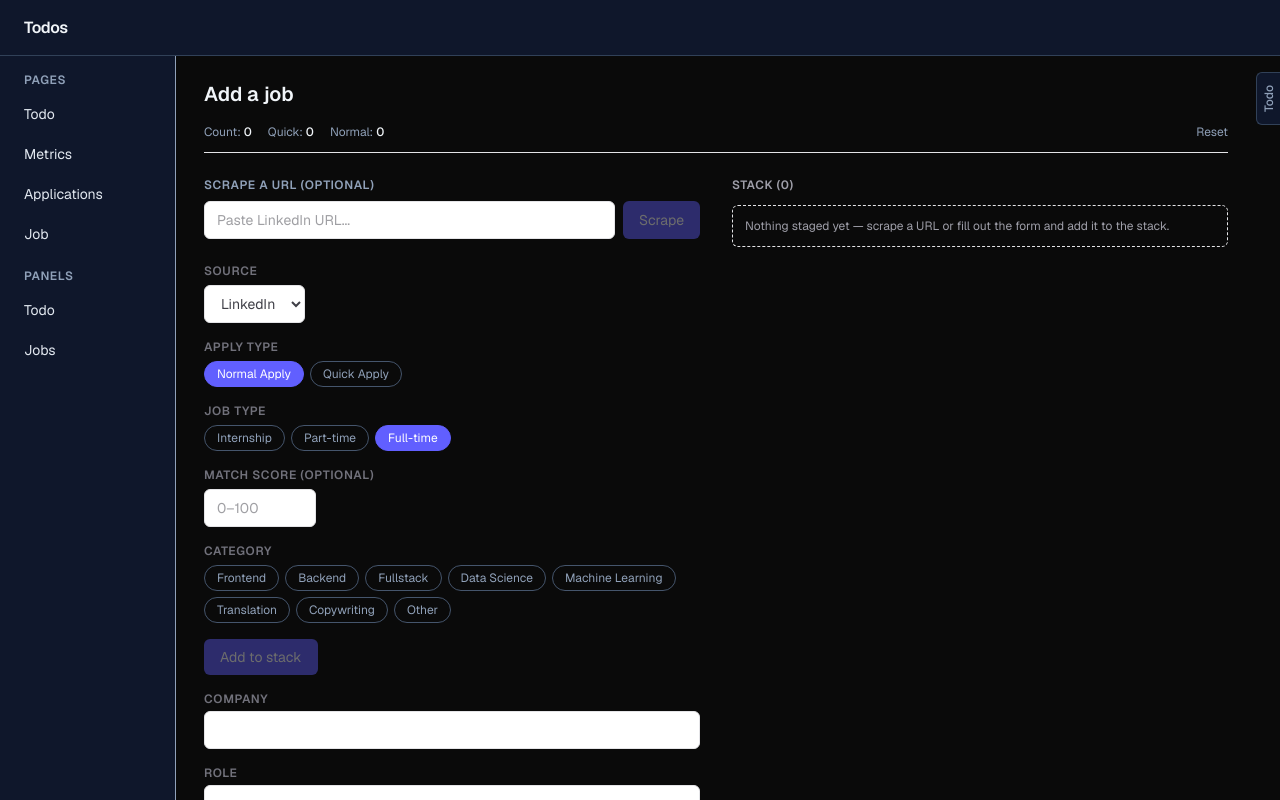
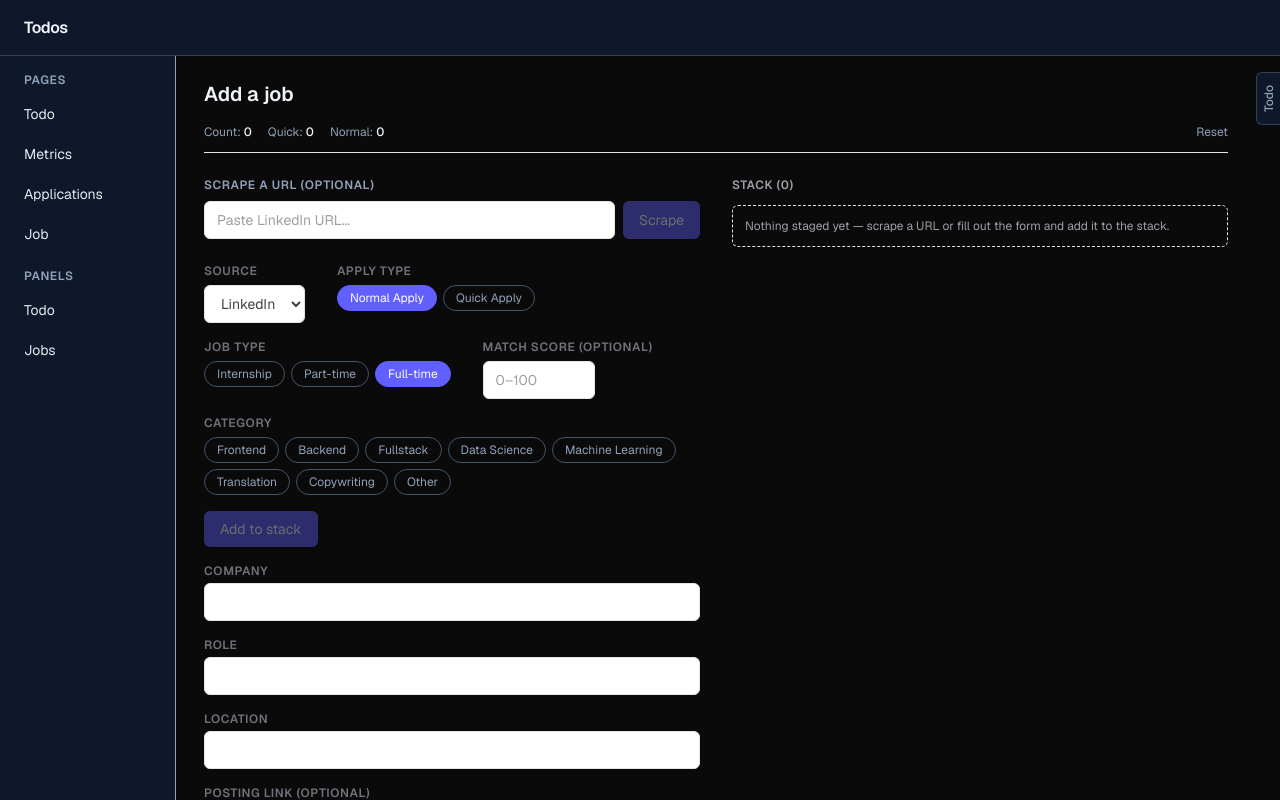
Before and after one commit to Jonathanko52/personal-interface, a Next.js app: page /jobs/new in a window 1280 px wide. Built offline with nearby package versions, Linux system fonts and the light colour scheme.

Commit message:
job page css changes

```diff
--- a/app/components/JobFields.tsx
+++ b/app/components/JobFields.tsx
@@ -30,6 +30,8 @@ interface JobFieldsProps {
 }
 
 export const LABEL_CLASS = "text-xs font-semibold text-zinc-500 uppercase tracking-wider";
+const ROW_CLASS = "flex flex-wrap items-start gap-x-8 gap-y-4";
+
 export const INPUT_CLASS =
   "text-sm border border-zinc-200 rounded-md px-3 py-2 outline-none text-zinc-700 bg-white focus:border-indigo-400 transition-colors";
 
@@ -54,6 +56,8 @@ export default function JobFields({
 }: JobFieldsProps) {
   return (
     <div className="flex flex-col gap-4">
+      {/* Paired rows to keep the form compact (Part 122); a field wraps under its partner when narrow. */}
+      <div className={ROW_CLASS}>
         <div className="flex flex-col gap-1.5">
           <span className={LABEL_CLASS}>Source</span>
           <select
@@ -80,7 +84,9 @@ export default function JobFields({
             gap="sm"
           />
         </div>
+      </div>
 
+      <div className={ROW_CLASS}>
         <div className="flex flex-col gap-1.5">
           <span className={LABEL_CLASS}>Job Type</span>
           <PillPicker
@@ -106,6 +112,7 @@ export default function JobFields({
             className={`${INPUT_CLASS} w-28`}
           />
         </div>
+      </div>
 
       <div className="flex flex-col gap-1.5">
         <span className={LABEL_CLASS}>Category</span>
```
Lines whose indentation alone changed are shown as unchanged.
